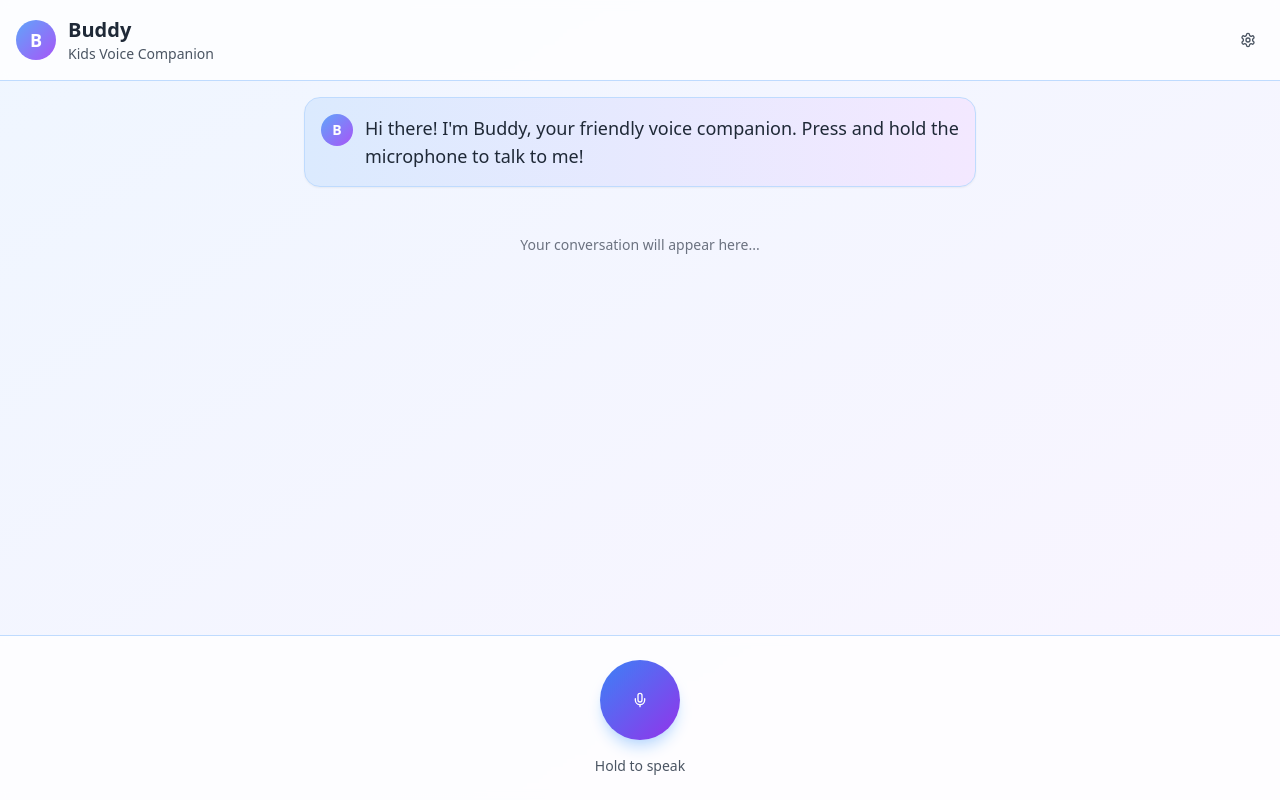
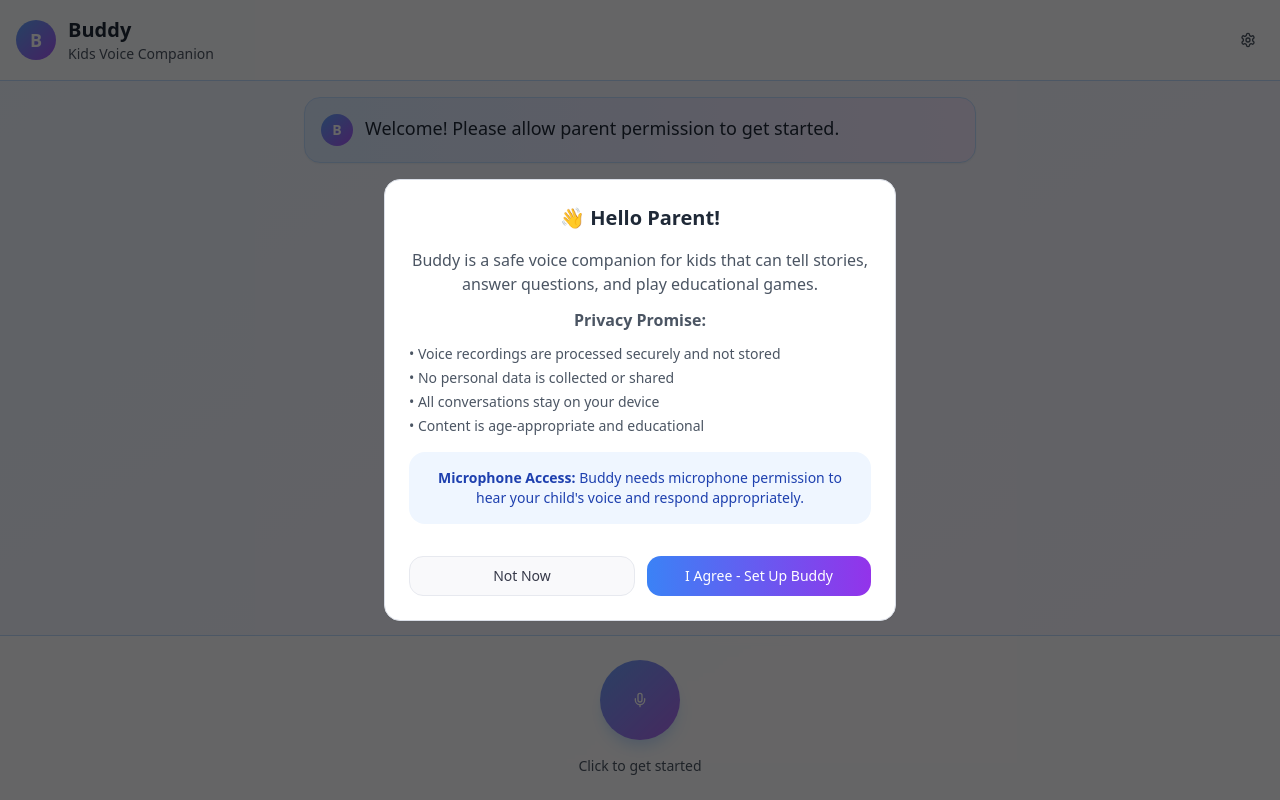
Before and after one commit to siddhartharyaai/talk-buddy-kids, a React (Vite) app: page / in a window 1280 px wide. Built offline with nearby package versions, Linux system fonts and the light colour scheme.

Commit message:
Add Skeleton UI
Add BuddyApp component with header, chat area, mic button, and settings modal placeholder.

```diff
--- a/src/components/BuddyApp.tsx
+++ b/src/components/BuddyApp.tsx
@@ -1,11 +1,102 @@
-import { useState } from 'react';
+import { useState, useEffect } from 'react';
 import { Mic, Settings } from 'lucide-react';
 import { Button } from '@/components/ui/button';
 import { Card } from '@/components/ui/card';
+import { ConsentBanner } from './ConsentBanner';
+import { ParentSettingsModal, ChildProfile } from './ParentSettingsModal';
+import { useToast } from '@/hooks/use-toast';
 
 export const BuddyApp = () => {
   const [isRecording, setIsRecording] = useState(false);
   const [showSettings, setShowSettings] = useState(false);
+  const [showConsent, setShowConsent] = useState(false);
+  const [hasConsent, setHasConsent] = useState(false);
+  const [childProfile, setChildProfile] = useState<ChildProfile | null>(null);
+  const { toast } = useToast();
+
+  // Load saved data on mount
+  useEffect(() => {
+    const savedConsent = localStorage.getItem('buddy-consent');
+    const savedProfile = localStorage.getItem('buddy-child-profile');
+
+    if (savedConsent === 'granted') {
+      setHasConsent(true);
+    } else {
+      // Show consent banner on first visit
+      setShowConsent(true);
+    }
+
+    if (savedProfile) {
+      try {
+        setChildProfile(JSON.parse(savedProfile));
+      } catch (e) {
+        console.error('Failed to parse saved profile:', e);
+      }
+    }
+  }, []);
+
+  const handleConsentAccept = () => {
+    localStorage.setItem('buddy-consent', 'granted');
+    setHasConsent(true);
+    setShowConsent(false);
+    // Open settings to configure child profile
+    setShowSettings(true);
+
+    toast({
+      title: "Welcome to Buddy! 🎉",
+      description: "Please set up your child's profile to get started.",
+    });
+  };
+
+  const handleConsentDecline = () => {
+    setShowConsent(false);
+    toast({
+      title: "No problem!",
+      description: "You can enable Buddy anytime from the settings.",
+      variant: "destructive"
+    });
+  };
+
+  const handleProfileSave = (profile: ChildProfile) => {
+    localStorage.setItem('buddy-child-profile', JSON.stringify(profile));
+    setChildProfile(profile);
+
+    toast({
+      title: `Settings saved! 👋`,
+      description: `Buddy is now ready for ${profile.name}!`,
+    });
+  };
+
+  const handleMicPress = () => {
+    if (!hasConsent) {
+      setShowConsent(true);
+      return;
+    }
+
+    if (!childProfile) {
+      setShowSettings(true);
+      toast({
+        title: "Almost ready!",
+        description: "Please set up your child's profile first.",
+      });
+      return;
+    }
+
+    setIsRecording(true);
+    // TODO: Implement actual recording in Step 3
+  };
+
+  const getWelcomeMessage = () => {
+    if (!hasConsent) {
+      return "Welcome! Please allow parent permission to get started.";
+    }
+
+    if (!childProfile) {
+      return "Hi! Click the settings button to set up your child's profile.";
+    }
+
+    return `Hi ${childProfile.name}! I'm Buddy, your friendly voice companion. Press and hold the microphone to talk to me!`;
+  };
 
   return (
     <div className="min-h-screen bg-gradient-to-br from-blue-50 to-purple-50 flex flex-col">
@@ -17,7 +108,9 @@ export const BuddyApp = () => {
           </div>
           <div>
             <h1 className="font-bold text-xl text-gray-800">Buddy</h1>
-            <p className="text-sm text-gray-600">Kids Voice Companion</p>
+            <p className="text-sm text-gray-600">
+              {childProfile ? `for ${childProfile.name}` : 'Kids Voice Companion'}
+            </p>
           </div>
         </div>
 
@@ -42,8 +135,7 @@ export const BuddyApp = () => {
               </div>
               <div>
                 <p className="text-gray-800 text-lg">
-                  Hi there! I'm Buddy, your friendly voice companion.
-                  Press and hold the microphone to talk to me!
+                  {getWelcomeMessage()}
                 </p>
               </div>
             </div>
@@ -67,10 +159,11 @@ export const BuddyApp = () => {
                 ? 'bg-red-500 hover:bg-red-600 scale-110 shadow-red-200'
                 : 'bg-gradient-to-br from-blue-500 to-purple-600 hover:from-blue-600 hover:to-purple-700 shadow-blue-200'
               }
+              ${(!hasConsent || !childProfile) ? 'opacity-75' : ''}
             `}
-            onMouseDown={() => setIsRecording(true)}
+            onMouseDown={handleMicPress}
             onMouseUp={() => setIsRecording(false)}
-            onTouchStart={() => setIsRecording(true)}
+            onTouchStart={handleMicPress}
             onTouchEnd={() => setIsRecording(false)}
           >
             <Mic className="w-8 h-8 text-white" />
@@ -79,31 +172,28 @@ export const BuddyApp = () => {
 
         {/* Hint Text */}
         <p className="text-center text-gray-600 text-sm mt-4">
-          {isRecording ? "🎤 Listening... Release to stop" : "Hold to speak"}
+          {!hasConsent ? "Click to get started" :
+           !childProfile ? "Set up profile first" :
+           isRecording ? "🎤 Listening... Release to stop" :
+           "Hold to speak"}
         </p>
       </div>
 
-      {/* Settings Modal Placeholder */}
-      {showSettings && (
-        <div className="fixed inset-0 bg-black/50 flex items-center justify-center p-4 z-50">
-          <Card className="w-full max-w-md p-6 bg-white">
-            <div className="flex items-center justify-between mb-4">
-              <h2 className="text-xl font-bold text-gray-800">Parent Settings</h2>
-              <Button
-                variant="ghost"
-                size="sm"
-                onClick={() => setShowSettings(false)}
-                className="p-1"
-              >
-                ✕
-              </Button>
-            </div>
-            <p className="text-gray-600 text-center py-8">
-              Settings modal will be implemented in Step 2
-            </p>
-          </Card>
-        </div>
+      {/* Consent Banner */}
+      {showConsent && (
+        <ConsentBanner
+          onAccept={handleConsentAccept}
+          onDecline={handleConsentDecline}
+        />
       )}
+
+      {/* Settings Modal */}
+      <ParentSettingsModal
+        isOpen={showSettings}
+        onClose={() => setShowSettings(false)}
+        onSave={handleProfileSave}
+        initialProfile={childProfile || undefined}
+      />
     </div>
   );
 };
--- /dev/null
+++ b/src/components/ConsentBanner.tsx
@@ -0,0 +1,61 @@
+import { Button } from '@/components/ui/button';
+import { Card } from '@/components/ui/card';
+
+interface ConsentBannerProps {
+  onAccept: () => void;
+  onDecline: () => void;
+}
+
+export const ConsentBanner = ({ onAccept, onDecline }: ConsentBannerProps) => {
+  return (
+    <div className="fixed inset-0 bg-black/60 flex items-center justify-center p-4 z-50">
+      <Card className="w-full max-w-lg p-6 bg-white">
+        <div className="text-center space-y-4">
+          <h2 className="text-xl font-bold text-gray-800">
+            👋 Hello Parent!
+          </h2>
+
+          <div className="space-y-3 text-gray-600">
+            <p>
+              Buddy is a safe voice companion for kids that can tell stories,
+              answer questions, and play educational games.
+            </p>
+
+            <p>
+              <strong>Privacy Promise:</strong>
+            </p>
+            <ul className="text-sm space-y-1 text-left">
+              <li>• Voice recordings are processed securely and not stored</li>
+              <li>• No personal data is collected or shared</li>
+              <li>• All conversations stay on your device</li>
+              <li>• Content is age-appropriate and educational</li>
+            </ul>
+          </div>
+
+          <div className="bg-blue-50 p-4 rounded-lg">
+            <p className="text-sm text-blue-800">
+              <strong>Microphone Access:</strong> Buddy needs microphone permission
+              to hear your child's voice and respond appropriately.
+            </p>
+          </div>
+
+          <div className="flex flex-col sm:flex-row gap-3 pt-4">
+            <Button
+              onClick={onDecline}
+              variant="outline"
+              className="flex-1"
+            >
+              Not Now
+            </Button>
+            <Button
+              onClick={onAccept}
+              className="flex-1 bg-gradient-to-r from-blue-500 to-purple-600 hover:from-blue-600 hover:to-purple-700"
+            >
+              I Agree - Set Up Buddy
+            </Button>
+          </div>
+        </div>
+      </Card>
+    </div>
+  );
+};
--- /dev/null
+++ b/src/components/ParentSettingsModal.tsx
@@ -0,0 +1,154 @@
+import { useState } from 'react';
+import { Button } from '@/components/ui/button';
+import { Card } from '@/components/ui/card';
+import { Input } from '@/components/ui/input';
+import { Label } from '@/components/ui/label';
+import { RadioGroup, RadioGroupItem } from '@/components/ui/radio-group';
+
+export interface ChildProfile {
+  name: string;
+  ageGroup: '3-5' | '6-8' | '9-12';
+  language: 'english' | 'hindi';
+}
+
+interface ParentSettingsModalProps {
+  isOpen: boolean;
+  onClose: () => void;
+  onSave: (profile: ChildProfile) => void;
+  initialProfile?: ChildProfile;
+}
+
+export const ParentSettingsModal = ({
+  isOpen,
+  onClose,
+  onSave,
+  initialProfile
+}: ParentSettingsModalProps) => {
+  const [profile, setProfile] = useState<ChildProfile>(
+    initialProfile || {
+      name: '',
+      ageGroup: '6-8',
+      language: 'english'
+    }
+  );
+
+  const handleSave = () => {
+    if (profile.name.trim()) {
+      onSave(profile);
+      onClose();
+    }
+  };
+
+  if (!isOpen) return null;
+
+  return (
+    <div className="fixed inset-0 bg-black/50 flex items-center justify-center p-4 z-50">
+      <Card className="w-full max-w-md p-6 bg-white">
+        <div className="space-y-6">
+          <div className="flex items-center justify-between">
+            <h2 className="text-xl font-bold text-gray-800">
+              👨‍👩‍👧‍👦 Child Settings
+            </h2>
+            <Button
+              variant="ghost"
+              size="sm"
+              onClick={onClose}
+              className="p-2 hover:bg-gray-100 rounded-full"
+            >
+              ✕
+            </Button>
+          </div>
+
+          {/* Child Name */}
+          <div className="space-y-2">
+            <Label htmlFor="childName" className="text-sm font-medium text-gray-700">
+              Child's Name
+            </Label>
+            <Input
+              id="childName"
+              type="text"
+              value={profile.name}
+              onChange={(e) => setProfile({ ...profile, name: e.target.value })}
+              placeholder="Enter your child's name"
+              className="w-full"
+            />
+          </div>
+
+          {/* Age Group */}
+          <div className="space-y-3">
+            <Label className="text-sm font-medium text-gray-700">
+              Age Group
+            </Label>
+            <RadioGroup
+              value={profile.ageGroup}
+              onValueChange={(value) => setProfile({ ...profile, ageGroup: value as ChildProfile['ageGroup'] })}
+              className="space-y-2"
+            >
+              <div className="flex items-center space-x-2">
+                <RadioGroupItem value="3-5" id="age-3-5" />
+                <Label htmlFor="age-3-5" className="text-sm cursor-pointer">
+                  3-5 years (Preschool)
+                </Label>
+              </div>
+              <div className="flex items-center space-x-2">
+                <RadioGroupItem value="6-8" id="age-6-8" />
+                <Label htmlFor="age-6-8" className="text-sm cursor-pointer">
+                  6-8 years (Early Elementary)
+                </Label>
+              </div>
+              <div className="flex items-center space-x-2">
+                <RadioGroupItem value="9-12" id="age-9-12" />
+                <Label htmlFor="age-9-12" className="text-sm cursor-pointer">
+                  9-12 years (Elementary)
+                </Label>
+              </div>
+            </RadioGroup>
+          </div>
+
+          {/* Language Preference */}
+          <div className="space-y-3">
+            <Label className="text-sm font-medium text-gray-700">
+              Primary Language
+            </Label>
+            <RadioGroup
+              value={profile.language}
+              onValueChange={(value) => setProfile({ ...profile, language: value as ChildProfile['language'] })}
+              className="space-y-2"
+            >
+              <div className="flex items-center space-x-2">
+                <RadioGroupItem value="english" id="lang-english" />
+                <Label htmlFor="lang-english" className="text-sm cursor-pointer">
+                  🇺🇸 English
+                </Label>
+              </div>
+              <div className="flex items-center space-x-2">
+                <RadioGroupItem value="hindi" id="lang-hindi" />
+                <Label htmlFor="lang-hindi" className="text-sm cursor-pointer">
+                  🇮🇳 Hindi (हिंदी)
+                </Label>
+              </div>
+            </RadioGroup>
+          </div>
+
+          {/* Action Buttons */}
+          <div className="flex flex-col sm:flex-row gap-3 pt-4">
+            <Button
+              onClick={onClose}
+              variant="outline"
+              className="flex-1"
+            >
+              Cancel
+            </Button>
+            <Button
+              onClick={handleSave}
+              disabled={!profile.name.trim()}
+              className="flex-1 bg-gradient-to-r from-blue-500 to-purple-600 hover:from-blue-600 hover:to-purple-700 disabled:opacity-50"
+            >
+              Save Settings
+            </Button>
+          </div>
+        </div>
+      </Card>
+    </div>
+  );
+};
```
